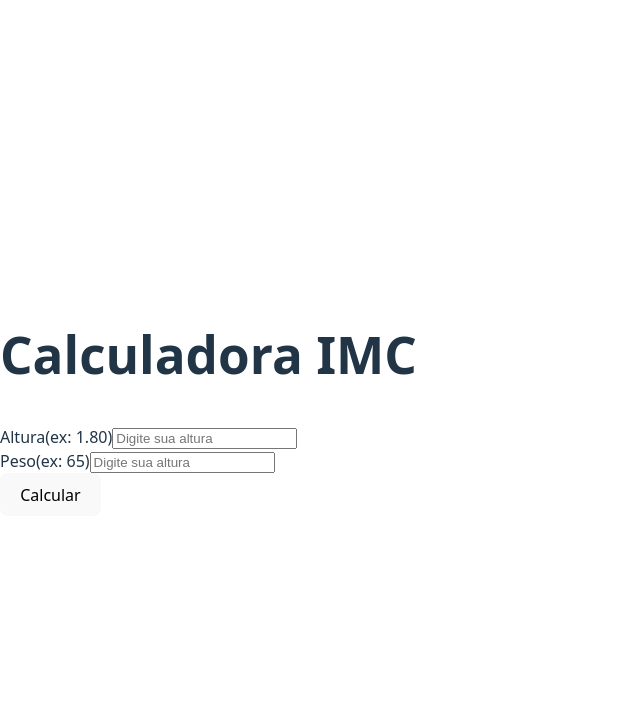
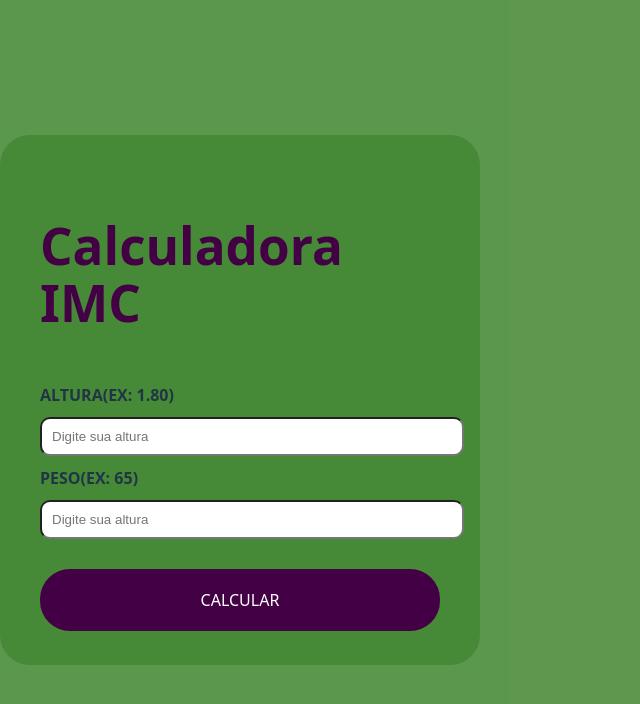
Before and after one commit to MariMukai/Projeto1, a React (Vite) app: page / in a window 1280 px wide. Shown: the top 704 px of the page, without its empty margins (0-640 px from the left). Built offline with nearby package versions, Linux system fonts and the light colour scheme.

Commit message:
style: finalizando calculadora IMC

```diff
--- a/src/App.jsx
+++ b/src/App.jsx
@@ -1,6 +1,10 @@
 import {useEffect, useState} from 'react'
 import Header from './components/Header'
 import Resultado from './components/Resultado'
+import './css/global.css'
+import './css/estilo.css'
+import './css/header.css'
+import './css/resultado.css'
 
 function App() {
 
--- a/src/components/Header.jsx
+++ b/src/components/Header.jsx
@@ -1,4 +1,6 @@
 
+import '../css/global.css'
+import '../css/header.css'
 
 const Header = () => {
   return (
--- a/src/components/Resultado.jsx
+++ b/src/components/Resultado.jsx
@@ -1,3 +1,5 @@
+import '../css/global.css'
+import '../css/resultado.css'
 
 // DESESTRUTURANDO O RESULTADO PARA PEGAR O VALOR
 const Tabela =({resultado}) => {
--- /dev/null
+++ b/src/css/estilo.css
@@ -0,0 +1,63 @@
+.box{
+    display:flex;
+    flex-direction:column;
+    background:var(--bgColor1);
+    width:400px;
+    height:450px;
+    border-radius:30px;
+    padding: 40px;
+
+
+}
+
+form{
+    display:flex;
+    flex-direction:column;
+}
+
+.span{
+    font-size:1rem;
+    font-weight:600;
+}
+
+label{
+    display:block;
+    margin-bottom:10px;
+    font-weight:900;
+    text-transform: uppercase;
+
+}
+
+input{
+    width: 100%;
+    padding:10px;
+    outline-color:purple;
+    border-radius:10px;
+    margin-bottom:10px;
+    border:1px solid bold
+}
+
+button{
+    border:none;
+    background:var(--fontColor1);
+    color: var(--fontColor);
+    padding:20px;
+    border-radius:30px;
+    text-transform:uppercase;
+    margin-top:20px;
+}
+
+button:hover{
+    background:#896;
+    color:var(--bgColor1);
+    font-weight:900;
+}
+
+@media(max-width:500px){
+    .box{
+        width:100%
+    }
+    button{
+        margin-top:0;
+    }
+}
--- /dev/null
+++ b/src/css/global.css
@@ -0,0 +1,28 @@
+/*variaveis globais*/
+:root{
+
+    --fontColor:#ffff;
+    --fontColor1:#404;
+    --bgColor1:#483d;
+    --bgColor2:#404;
+}
+
+body{
+    background: var(--bgColor1)
+}
+
+.container{
+    display: flex;
+    flex-direction:column;
+    height:100;
+    align-items:center;
+    justify-content: center;
+}
+
+@media (max-width: 500px){
+    .container{
+        justify-content:start;
+        padding:15px;
+    }
+
+}
--- /dev/null
+++ b/src/css/header.css
@@ -0,0 +1,5 @@
+.Header{
+    text.align:center;
+    margin-bottom:10px;
+    color:var(--fontColor1);
+}
--- /dev/null
+++ b/src/css/resultado.css
@@ -0,0 +1,24 @@
+.resultado{
+    margin-top:20px;
+    widgth:400px;
+    padding:10px;
+    background:var(--bgColor1);
+    border-radius:20px;
+    text-align:center;
+    color:var(--fontColor1);
+
+}
+
+.imcSpan{
+    color:var(--fontColor2);
+
+}
+
+.tabela{
+    background:var(--bgColor2);
+    margin-top:30px;
+    width:400px;
+    border-radius:20px;
+    text-align:center;
+    border-spacing:0;
+}
```
